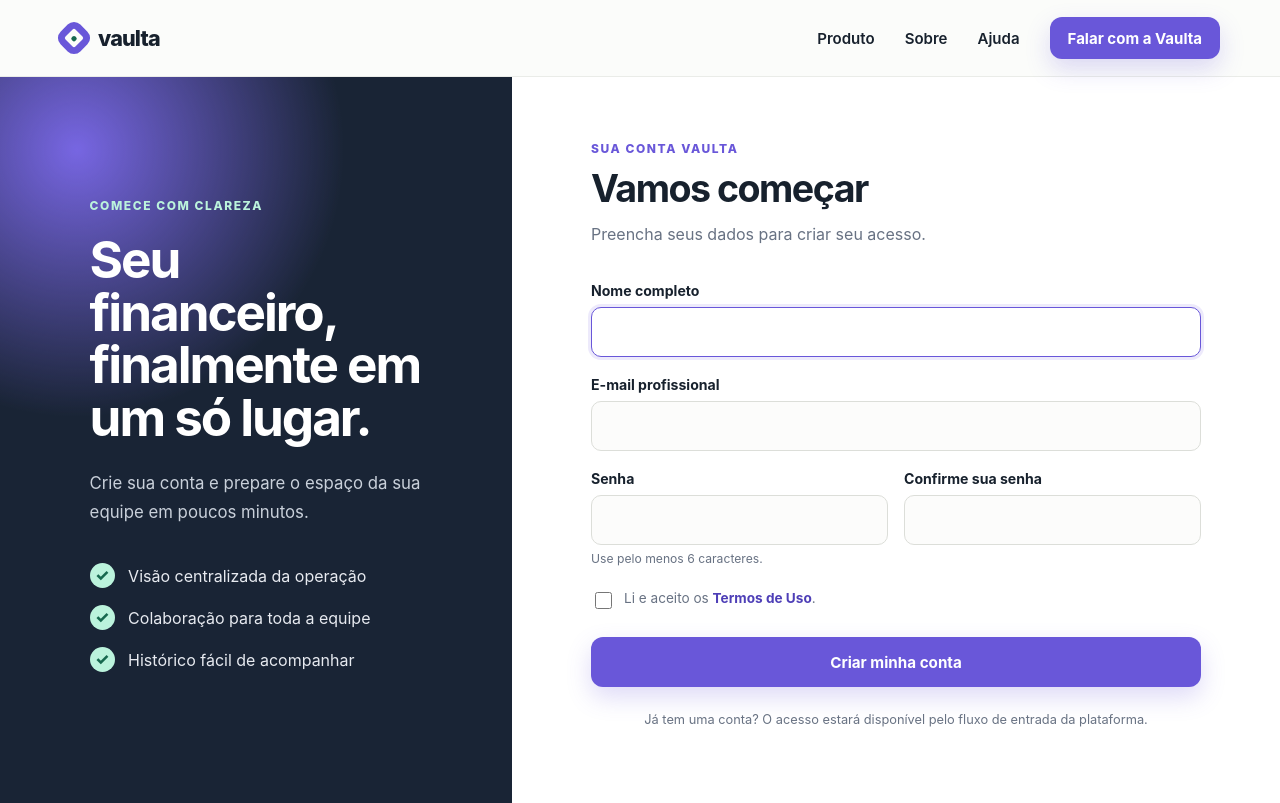
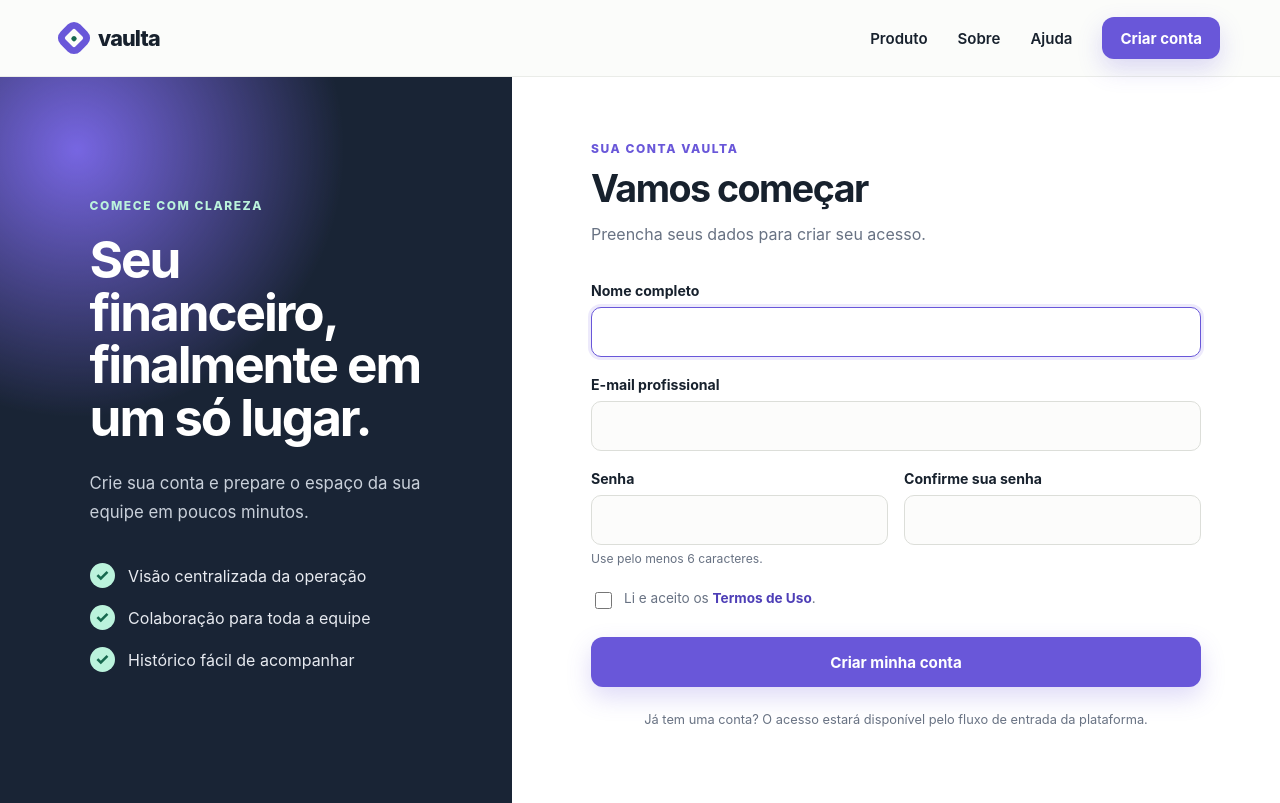
Before and after one commit to leticiarq/authentication-security-lab, a Django app: page /cadastro/ in a window 1280 px wide. Shown: the top 803 px of the page. Run offline with Django 5.2, Linux system fonts and the light colour scheme.

Commit message:
feat: expose registration from global navigation

```diff
--- a/app/templates/base.html
+++ b/app/templates/base.html
@@ -24,7 +24,7 @@
                 <a href="{% url 'home' %}#recursos">Produto</a>
                 <a href="{% url 'about' %}">Sobre</a>
                 <a href="{% url 'help' %}">Ajuda</a>
-                <a class="button button-small" href="{% url 'home' %}#contato">Falar com a Vaulta</a>
+                <a class="button button-small" href="{% url 'accounts:register' %}">Criar conta</a>
             </div>
         </nav>
     </header>
```
